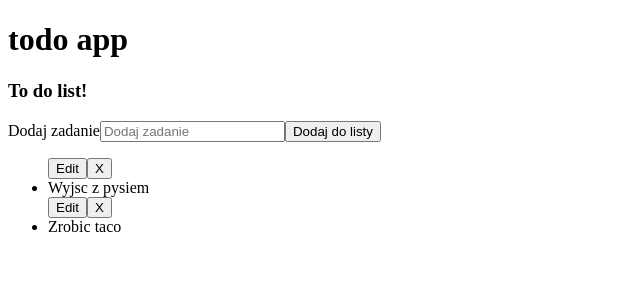
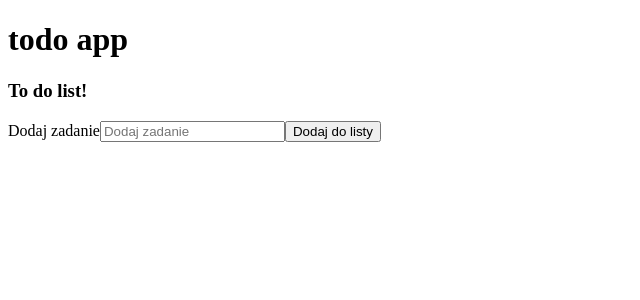
Before and after one commit to planetoida90210/To-Do-App, a React (Create React App) app: page / in a window 1280 px wide. Shown: the top 300 px of the page, without its empty margins (0-640 px from the left). Built offline with nearby package versions, Linux system fonts and the light colour scheme.

Commit message:
install uuid modules, add uuid to single task list item

```diff
--- a/package.json
+++ b/package.json
@@ -8,7 +8,8 @@
     "@testing-library/user-event": "^7.2.1",
     "react": "^16.13.1",
     "react-dom": "^16.13.1",
-    "react-scripts": "3.4.0"
+    "react-scripts": "3.4.0",
+    "uuid": "^7.0.2"
   },
   "scripts": {
     "start": "react-scripts start",
--- a/src/NewTask.js
+++ b/src/NewTask.js
@@ -1,4 +1,5 @@
 import React, { Component } from "react";
+import uuid from "uuid/v4";
 class NewTask extends Component {
   state = {
     task: ""
@@ -12,7 +13,7 @@ class NewTask extends Component {
 
   handleSubmit = e => {
     e.preventDefault();
-    this.props.createTask(this.state);
+    this.props.createTask({ ...this.state, id: uuid() });
     this.setState({ task: "" });
   };
   render() {
--- a/src/ToDoList.js
+++ b/src/ToDoList.js
@@ -4,7 +4,7 @@ import NewTask from "./NewTask";
 
 class ToDoList extends Component {
   state = {
-    todos: [{ task: "Wyjsc z pysiem" }, { task: "Zrobic taco" }]
+    todos: []
   };
   create = newTask => {
     this.setState({
@@ -13,7 +13,7 @@ class ToDoList extends Component {
   };
   render() {
     const todos = this.state.todos.map(todo => {
-      return <Todo task={todo.task} />;
+      return <Todo key={todo.id} task={todo.task} />;
     });
     return (
       <div>
```
Also changed, not shown: 1 other file (tests, documents, lock files or other folders).
